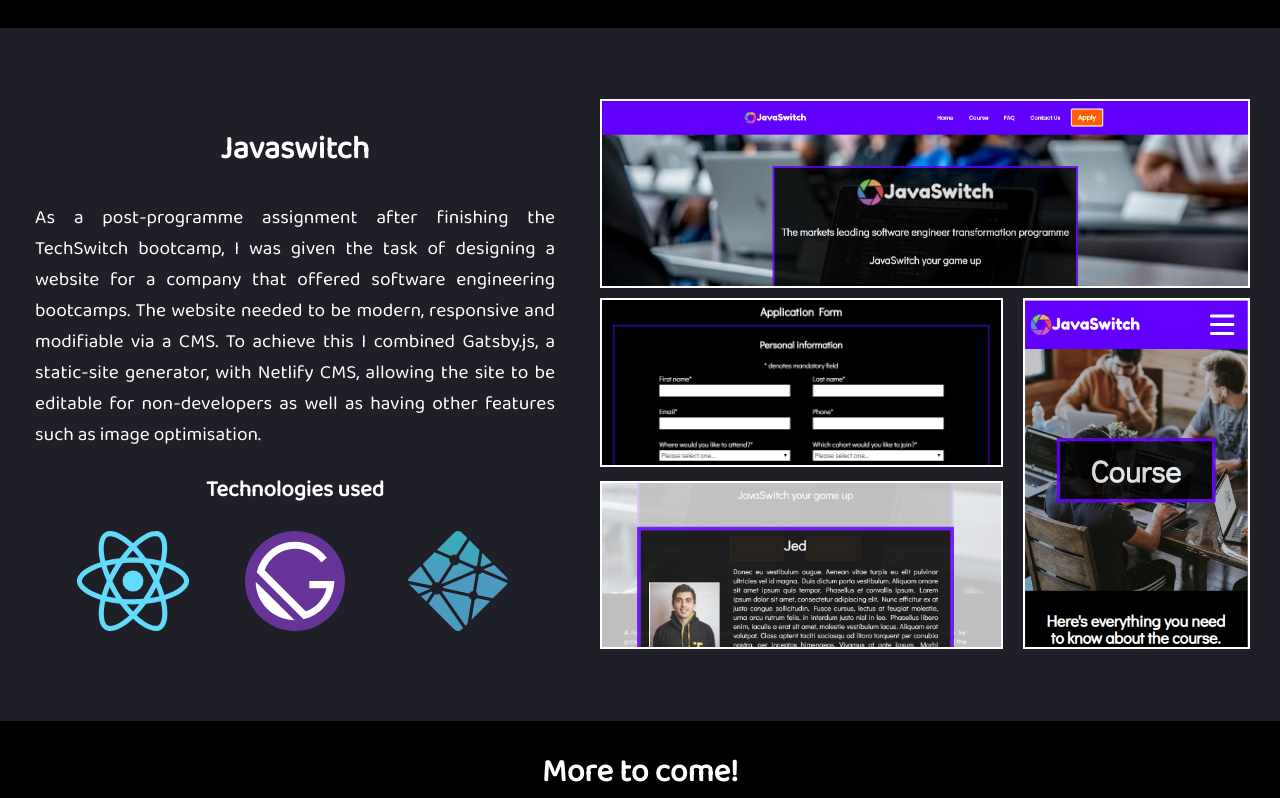
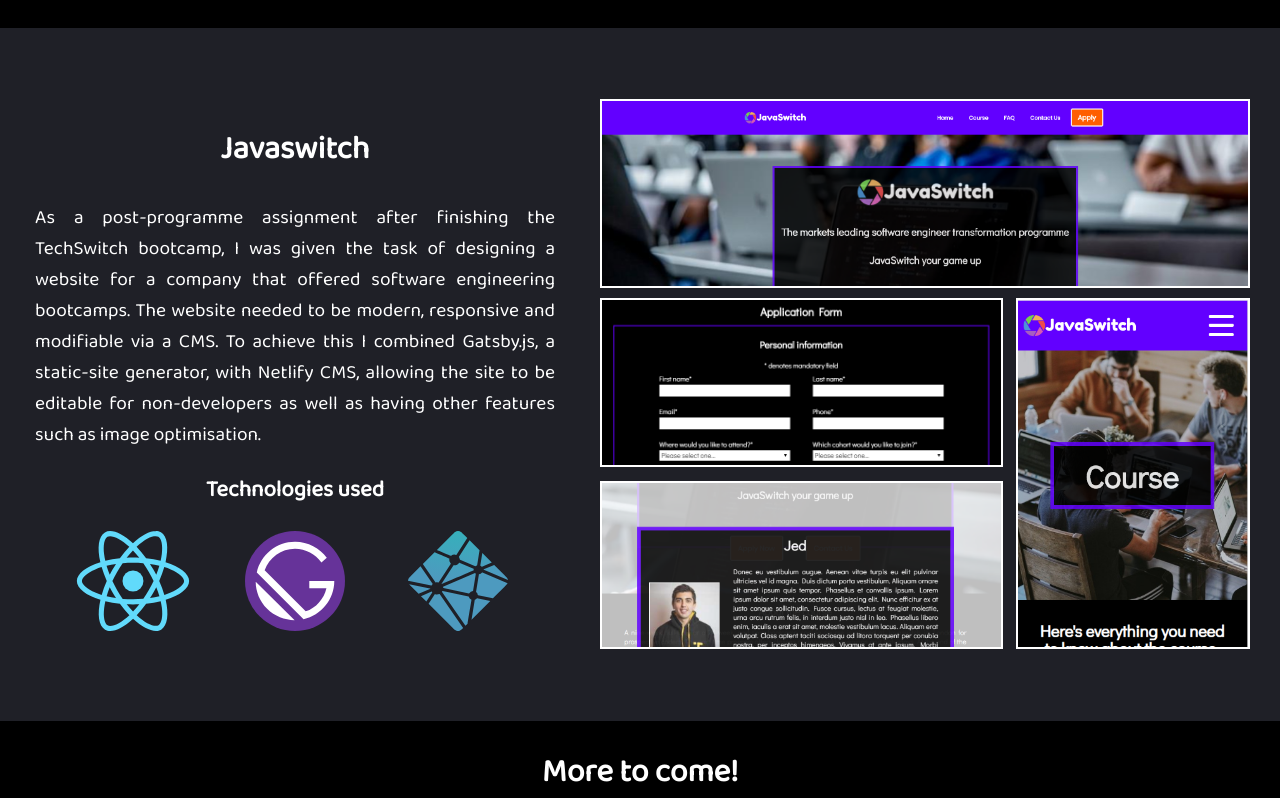
Before and after one commit to kapil-krishna/personal-website, a React (Create React App) app: page / in a window 1280 px wide. Shown: the part 1768-2566 px from the top of the page. Built offline with nearby package versions, Linux system fonts and the light colour scheme.

Commit message:
CSS change

```diff
--- a/src/App.scss
+++ b/src/App.scss
@@ -509,7 +509,7 @@ $max-height-second-row: 400px;
             height: 100%;
 
             @media screen and (min-width: $phone-breakpoint) {
-                width: 35%;
+                width: 36%;
             }
         }
     }
```
